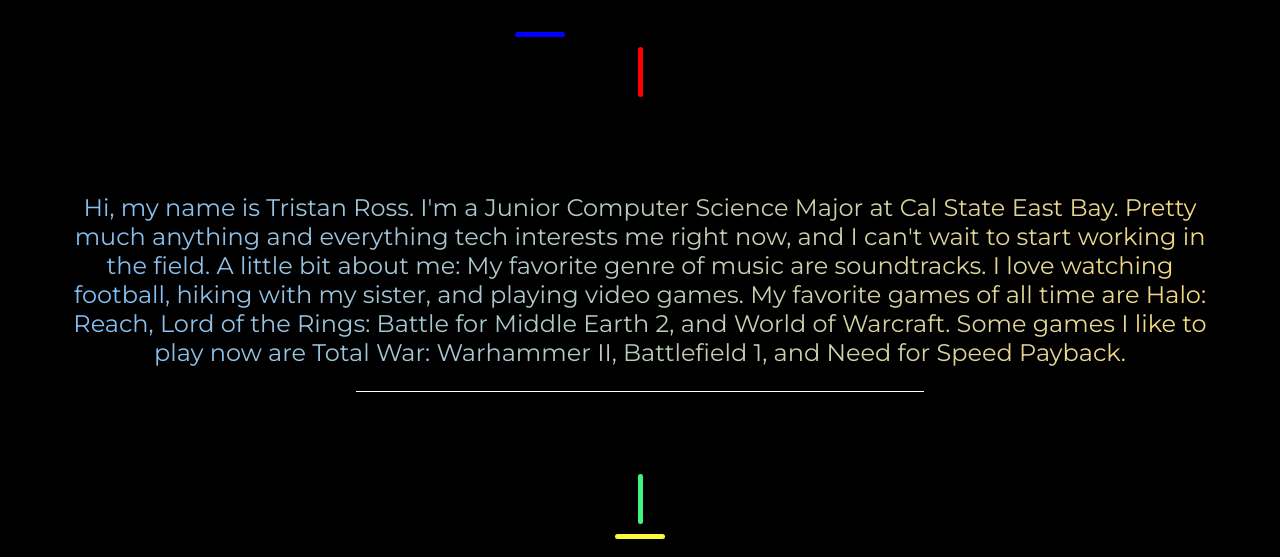
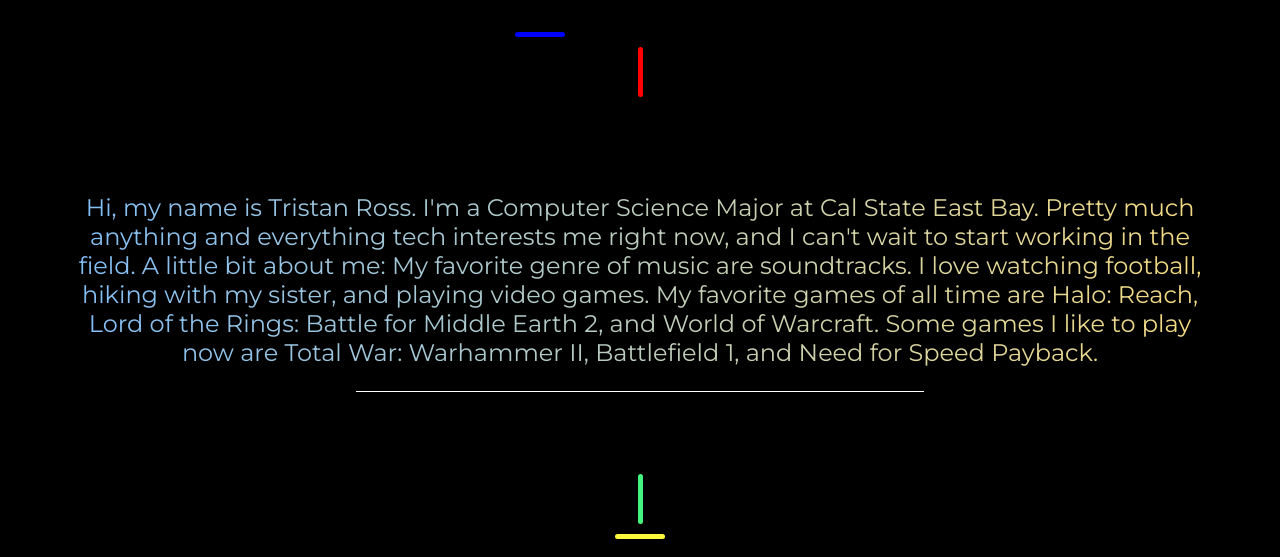
Before and after one commit to TristanRoss/TristanRoss.github.io, a plain HTML site: page index.html in a window 1280 px wide. Shown: the part 98-655 px from the top of the page. Drawn offline with Linux system fonts and the light colour scheme.

Commit message:
Update index.html

```diff
--- a/index.html
+++ b/index.html
@@ -34,7 +34,7 @@
 
         <div class="aboutMe">
 
-          <p>Hi, my name is Tristan Ross. I'm a Junior Computer Science Major at Cal State East Bay. Pretty much anything and everything tech interests me right now, and I can't wait to start working in the field. A little bit about me: My favorite genre of music are soundtracks. I love watching football, hiking with my sister, and playing video games. My favorite games of all time are Halo: Reach, Lord of the Rings: Battle for Middle Earth 2, and World of Warcraft. Some games I like to play now are Total War: Warhammer II, Battlefield 1, and Need for Speed Payback.</p>
+          <p>Hi, my name is Tristan Ross. I'm a Computer Science Major at Cal State East Bay. Pretty much anything and everything tech interests me right now, and I can't wait to start working in the field. A little bit about me: My favorite genre of music are soundtracks. I love watching football, hiking with my sister, and playing video games. My favorite games of all time are Halo: Reach, Lord of the Rings: Battle for Middle Earth 2, and World of Warcraft. Some games I like to play now are Total War: Warhammer II, Battlefield 1, and Need for Speed Payback.</p>
 
           <div class="aboutMeBorder"></div>
 
```
